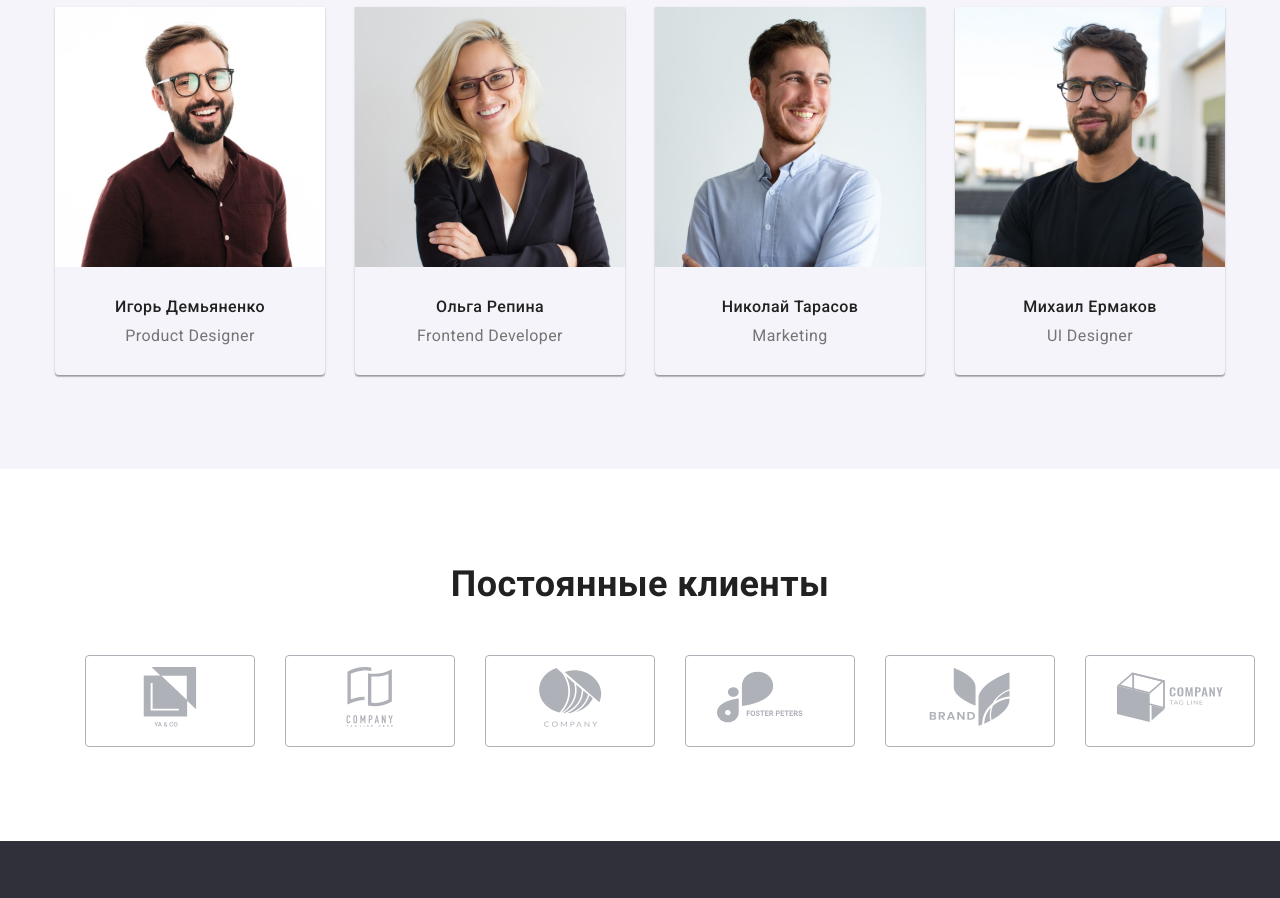
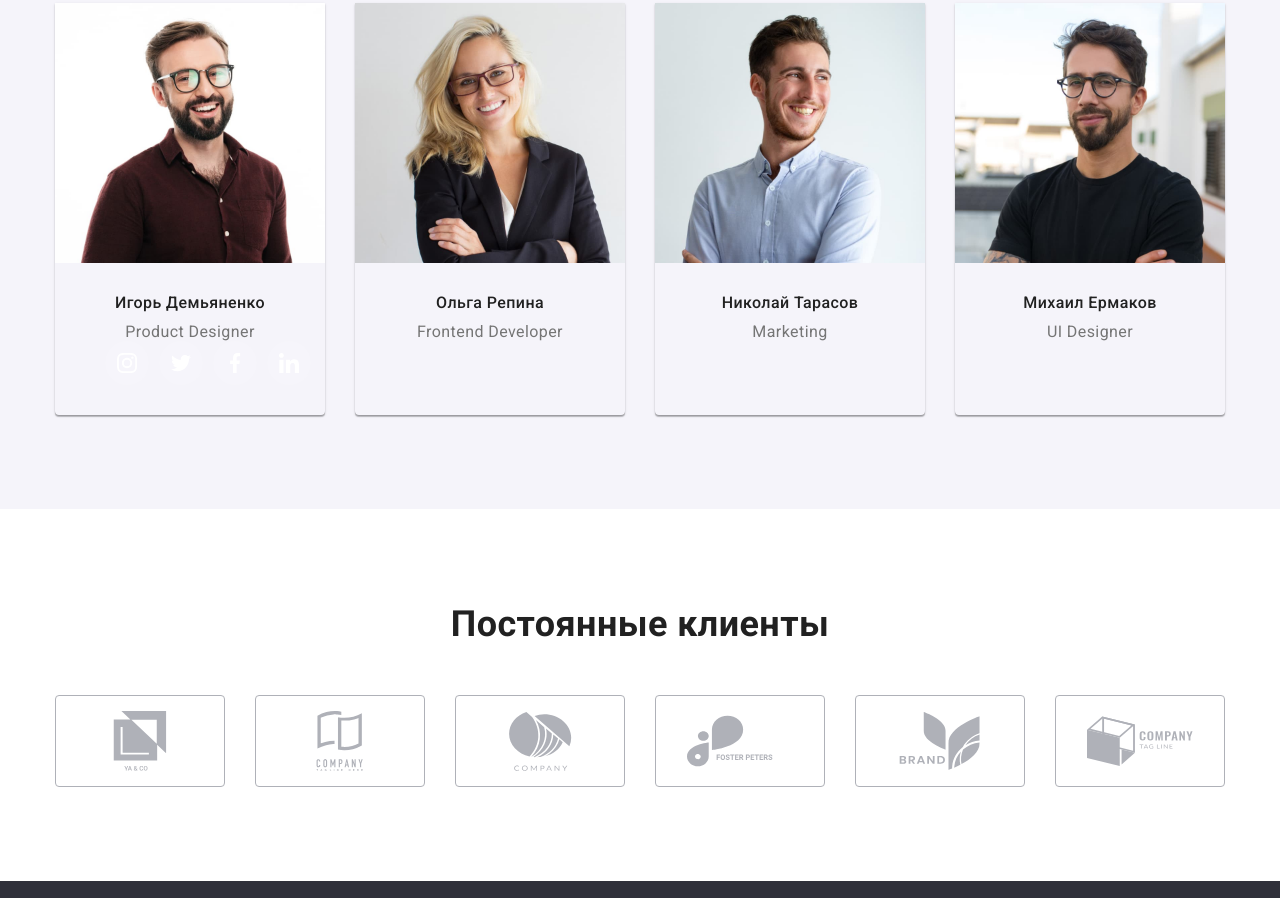
Before and after one commit to IstominaAlena/goit-markup-hw-04, a plain HTML site: page index.html in a window 1280 px wide. Shown: the part 1882-2780 px from the top of the page. Drawn offline with nearby package versions, Linux system fonts and the light colour scheme.

Commit message:
Добавляет оформление на SVG элементы

```diff
--- a/css/styles.css
+++ b/css/styles.css
@@ -178,9 +178,11 @@ p {
 }
 
 .contacts-link {
-  display: block;
+  display: flex;
   padding-top: 32px;
   padding-bottom: 32px;
+  justify-content: center;
+  align-items: center;
 
   color: var(--main-text-color);
 
@@ -202,9 +204,6 @@ p {
   height: 16px;
   margin-right: 10px;
   fill: currentColor;
-}
-.header-icon:hover {
-  /* stroke: currentColor; */
 }
 
 /* ===== End Header ===== */
@@ -380,11 +379,59 @@ p {
   padding: 30px 20px;
 }
 
+.social-list {
+  display: flex;
+}
+
+.social-item {
+  width: 44px;
+  height: 44px;
+}
+
+.social-item:not(:first-child) {
+  margin-left: 10px;
+}
+
+.social-link {
+  display: flex;
+  width: 44px;
+  height: 44px;
+  border-radius: 50% 50%;
+  margin-left: 30px;
+  justify-content: center;
+  align-items: center;
+
+  background: rgba(255, 255, 255, 0.1);
+}
+
+.social-icon {
+  width: 20px;
+  height: 20px;
+
+  fill: var(--primary-background-color);
+}
+
+.social-link:hover {
+  background-color: var(--accent-color);
+}
+
 /* ===== End Our team ===== */
 
 /* ===== Our clients===== */
 
+.client-list {
+  display: flex;
+  flex-wrap: wrap;
+  margin-left: -30px;
+  margin-top: -30px;
+}
 .client-container {
+  margin-left: 30px;
+  margin-top: 30px;
+  flex-basis: calc((100% - 6 * 30px) / 6);
+}
+
+.client-link {
   display: flex;
   width: 170px;
   height: 92px;
@@ -392,24 +439,17 @@ p {
   border-radius: 4px;
   justify-content: center;
   align-items: center;
-  padding: 22px;
-}
-
-.client-container:hover {
-  border: 1px solid var(--accent-color);
+  fill: #afb1b8;
 }
 
 .client-icon {
   width: 106px;
   height: 60px;
-  fill: #afb1b8;
-}
-.client-list {
-  display: flex;
 }
 
-.client-item {
-  margin-left: 30px;
+.client-link:hover {
+  fill: var(--accent-color);
+  border-color: var(--accent-color);
 }
 
 /* ===== End Our clients===== */
@@ -454,6 +494,45 @@ p {
 .lower-contact:focus {
   color: var(--accent-color);
 }
+
+/* ===== Join us ===== */
+
+.social-list {
+  display: flex;
+}
+
+.social-item {
+  width: 44px;
+  height: 44px;
+}
+
+.social-item:not(:first-child) {
+  margin-left: 10px;
+}
+
+.social-link {
+  display: flex;
+  width: 44px;
+  height: 44px;
+  border-radius: 50% 50%;
+  margin-left: 30px;
+  justify-content: center;
+  align-items: center;
+
+  background: rgba(255, 255, 255, 0.1);
+}
+
+.social-icon {
+  width: 20px;
+  height: 20px;
+
+  fill: var(--primary-background-color);
+}
+
+.social-link:hover {
+  background-color: var(--accent-color);
+}
+
 /* ===== End Footer ===== */
 
 /* ===== PORTFOLIO PAGE ===== */
--- a/index.html
+++ b/index.html
@@ -156,6 +156,46 @@
               <div class="member-container">
                 <h3 class="member">Игорь Демьяненко</h3>
                 <p class="specialization">Product Designer</p>
+                <div class="social-container">
+                  <ul class="social-list list">
+                    <li class="social-item">
+                      <a href="" class="social-link"
+                        ><svg class="social-icon">
+                          <use
+                            href="./images/svg/symbol-defs.svg#instagram"
+                          ></use>
+                        </svg>
+                      </a>
+                    </li>
+                    <li class="social-item">
+                      <a href="" class="social-link"
+                        ><svg class="social-icon">
+                          <use
+                            href="./images/svg/symbol-defs.svg#twitter"
+                          ></use>
+                        </svg>
+                      </a>
+                    </li>
+                    <li class="social-item">
+                      <a href="" class="social-link"
+                        ><svg class="social-icon">
+                          <use
+                            href="./images/svg/symbol-defs.svg#facebook"
+                          ></use>
+                        </svg>
+                      </a>
+                    </li>
+                    <li class="social-item">
+                      <a href="" class="social-link"
+                        ><svg class="social-icon">
+                          <use
+                            href="./images/svg/symbol-defs.svg#linkedin"
+                          ></use>
+                        </svg>
+                      </a>
+                    </li>
+                  </ul>
+                </div>
               </div>
             </li>
 
@@ -209,59 +249,47 @@
         <div class="container">
           <h2 class="section-title">Постоянные клиенты</h2>
           <ul class="client-list list">
-            <li class="client-item">
-              <div class="client-container">
-                <a href="">
+            <li class="client-container">
+              <a href="" class="client-link">
                 <svg class="client-icon">
                   <use href="./images/svg/symbol-defs.svg#client-1"></use>
                 </svg>
               </a>
-              </div>
             </li>
-            <li class="client-item">
-              <div class="client-container">
-                <a href="">
+            <li class="client-container">
+              <a href="" class="client-link">
                 <svg class="client-icon">
                   <use href="./images/svg/symbol-defs.svg#client-2"></use>
                 </svg>
               </a>
-              </div>
             </li>
-            <li class="client-item">
-              <div class="client-container">
+            <li class="client-container">
               <a href="" class="client-link">
                 <svg class="client-icon">
                   <use href="./images/svg/symbol-defs.svg#client-3"></use>
                 </svg>
               </a>
-              </div>
             </li>
-            <li class="client-item">
-              <div class="client-container">
-                <a href="">
+            <li class="client-container">
+              <a href="" class="client-link">
                 <svg class="client-icon">
                   <use href="./images/svg/symbol-defs.svg#client-4"></use>
                 </svg>
               </a>
-              </div>
             </li>
-            <li class="client-item">
-              <div class="client-container">
-                <a href="">
+            <li class="client-container">
+              <a href="" class="client-link">
                 <svg class="client-icon">
                   <use href="./images/svg/symbol-defs.svg#client-5"></use>
                 </svg>
               </a>
-              </div>
             </li>
-            <li class="client-item">
-              <div class="client-container">
-                <a href="">
+            <li class="client-container">
+              <a href="" class="client-link">
                 <svg class="client-icon">
                   <use href="./images/svg/symbol-defs.svg#client-6"></use>
                 </svg>
               </a>
-              </div>
             </li>
           </ul>
         </div>
@@ -291,33 +319,35 @@
             >
           </address>
         </div>
+
+        <!-- Join us -->
         <div>
           <h2>Присоединяйтесь</h2>
-          <ul>
-            <li>
-              <a
-                ><svg class="client-icon">
+          <ul class="social-list list">
+            <li class="social-item">
+              <a href="" class="social-link"
+                ><svg class="social-icon">
                   <use href="./images/svg/symbol-defs.svg#instagram"></use>
                 </svg>
               </a>
             </li>
-            <li>
-              <a
-                ><svg class="client-icon">
+            <li class="social-item">
+              <a href="" class="social-link"
+                ><svg class="social-icon">
                   <use href="./images/svg/symbol-defs.svg#twitter"></use>
                 </svg>
               </a>
             </li>
-            <li>
-              <a
-                ><svg class="client-icon">
+            <li class="social-item">
+              <a href="" class="social-link"
+                ><svg class="social-icon">
                   <use href="./images/svg/symbol-defs.svg#facebook"></use>
                 </svg>
               </a>
             </li>
-            <li>
-              <a
-                ><svg class="client-icon">
+            <li class="social-item">
+              <a href="" class="social-link"
+                ><svg class="social-icon">
                   <use href="./images/svg/symbol-defs.svg#linkedin"></use>
                 </svg>
               </a>
```
Lines whose indentation alone changed are shown as unchanged.
